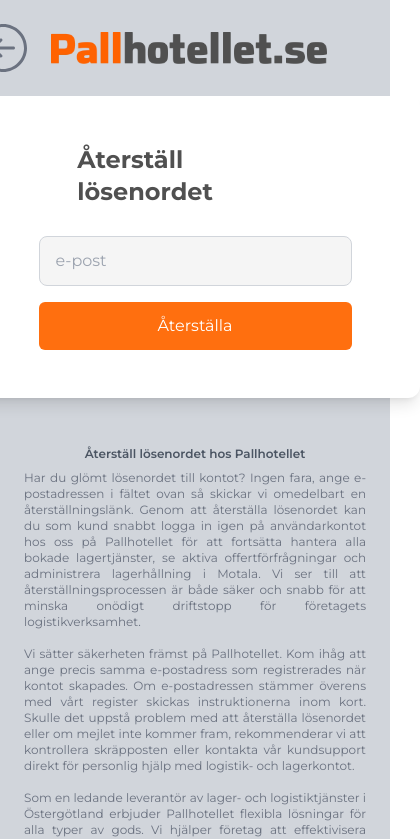
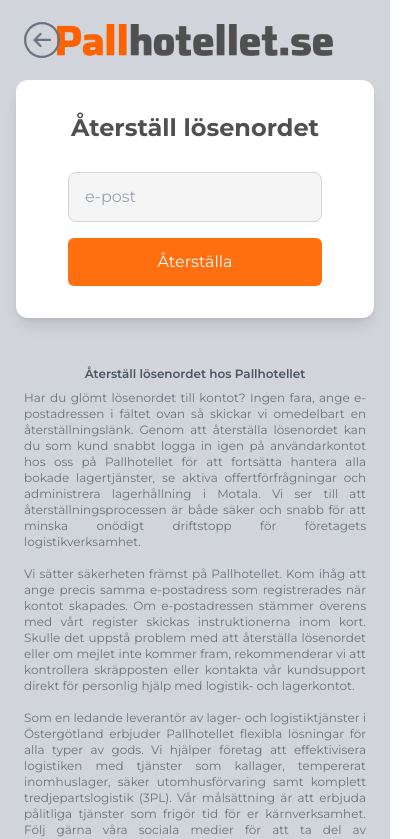
Before and after one commit to mauritzjarl-staging/pallete_hotel1, a Next.js app: page /forgotpassword in a window 390 px wide. Shown: the top 839 px of the page, 420 px wide, since content can reach past the window. Built offline with nearby package versions, Linux system fonts and the light colour scheme.

Commit message:
fixed issues

```diff
--- a/src/app/components/footer.js
+++ b/src/app/components/footer.js
@@ -17,8 +17,8 @@
   return (
     <footer className="md:px-10 px-5 bg-[#001D23]">
       <div className="leading-8 py-8 list-none md:px-20 px-10">
-        <div className="flex md:justify-between justify-center flex-col md:flex-row text-[#808E91]">
-          <div className="py-4 h-auto mt-10 md:w-4/12">
+        <div className="flex lg:justify-between justify-center flex-col lg:flex-row text-[#808E91] lg:gap-8 gap-4">
+          <div className="py-4 h-auto mt-10 lg:w-4/12">
             <img
               width={200}
               height={250}
@@ -26,11 +26,11 @@
               src="/imgs/Pallhotellet.se.webp"
               alt="logo"
             />
-            <p className="text-sm md:w-9/12 hover:text-white md:mt-10">
+            <p className="text-sm lg:w-10/12 hover:text-white lg:mt-10">
               Vi hjälper dig med lagerhållning, godshantering, dokumentation
               och mycket annat!
             </p>
-            <div className="flex my-5 gap-3">
+            <div className="flex flex-wrap my-5 gap-3">
               <Link
                 href="https://www.facebook.com/share/1AW57zVRFg/"
                 target="_blank"
@@ -84,7 +84,7 @@
             </div>
           </div>
 
-          <div className="py-4 md:mt-20 md:w-4/12">
+          <div className="py-4 lg:mt-20 lg:w-4/12">
             <p className="text-lg mb-5 font-semibold text-white">Adress</p>
             <li className="hover:text-white my-3 text-sm">
   <Link
@@ -115,7 +115,7 @@
             />
           </div>
 
-          <div className="py-4 md:mt-20">
+          <div className="py-4 lg:mt-20">
             <p className="text-lg mb-5 text-white font-semibold">Snabblänkar</p>
             <li className="hover:text-white my-3 text-sm">
               <Link href="/">Hem</Link>
--- a/src/app/components/header.js
+++ b/src/app/components/header.js
@@ -15,11 +15,6 @@
   const [menuOpen, setMenuOpen] = useState(false);
   const [dropdownOpen, setDropdownOpen] = useState(false);
   const pathname = usePathname();
-
-  const excludedPaths = ["/logga_in", "/register", "/forgotpassword", "/newpassword", "/sitemap"];
-  if (excludedPaths.some(path => pathname?.startsWith(path))) {
-    return null;
-  }
 
   useEffect(() => {
     if (typeof window !== "undefined") {
@@ -69,6 +64,11 @@
       document.removeEventListener("mousedown", handleClickOutside);
     };
   }, []);
+
+  const excludedPaths = ["/logga_in", "/register", "/forgotpassword", "/newpassword", "/sitemap"];
+  if (excludedPaths.some(path => pathname?.startsWith(path))) {
+    return null;
+  }
 
   return (
     <header
@@ -156,17 +156,17 @@
           </div>
 
           {/* Mobile menu toggler */}
-          <div className="md:hidden">
+          <div className="lg:hidden">
             <button className="text-white" onClick={toggleMenu}>
-              <GiHamburgerMenu /> {/* Mobile menu icon */}
+              <GiHamburgerMenu size={24} /> {/* Mobile menu icon */}
             </button>
           </div>
 
-          <div className="md:w-8/12 hidden md:flex items-center justify-between space-x-2">
+          <div className="lg:w-8/12 hidden lg:flex items-center justify-between space-x-2">
             {/* Desktop menu */}
             <ul
               id="menu"
-              className="hidden md:flex text-nowrap lg:space-x-14 md:space-x-2 lg:text-lg font-semibold "
+              className="hidden lg:flex text-nowrap lg:space-x-6 xl:space-x-14 lg:text-lg font-semibold "
             >
               <li
                 className={`${
@@ -265,9 +265,9 @@
             </ul>
 
             {/* Request for offertförfrågan Button (Desktop) */}
-            <div className="border-2 hidden md:block outline-2 xl:px-6 md:px-2 border-primary rounded-md">
+            <div className="border-2 hidden lg:block outline-2 xl:px-6 lg:px-2 border-primary rounded-md">
               <Link className="w-full" href="/offertforfragan">
-                <button className="hover:text-primary md:py-2 py-1 font-semibold">
+                <button className="hover:text-primary lg:py-2 py-1 font-semibold">
                   Offertförfrågan
                 </button>
               </Link>
@@ -279,7 +279,7 @@
       {/* Mobile Menu - Only shown when toggled */}
 
       {menuOpen && (
-        <div className="md:hidden bg-[#001d24] text-white px-4 z-60 pt-[70px] pb-10">
+        <div className="lg:hidden bg-[#001d24] text-white px-4 z-60 pt-[70px] pb-10">
           <ul className="">
             <Link
               className="w-full"
--- a/src/app/forgotpassword/page.js
+++ b/src/app/forgotpassword/page.js
@@ -10,40 +10,31 @@
   };
 
   return (
-    <div className="flex flex-col items-center justify-center min-h-screen bg-gray-300">
-      <div>
+    <div className="flex flex-col items-center justify-center min-h-screen w-full overflow-x-hidden bg-gray-300">
+      <div className="w-full px-4 sm:px-0 max-w-[449px]">
 
         <div className="w-full">
 
-          <div className="flex items-center w-full px-2 py-6">
-
-            <div className="flex">
+          <div className="flex items-center justify-center w-full py-6 relative">
             <button
               type="button"
               onClick={handleRedirect}
               aria-label="Gå tillbaka till inloggningssidan"
-                className="focus:outline-none focus:ring-2 focus:ring-orange-500 rounded-full"
+              className="absolute left-2 sm:left-0 focus:outline-none focus:ring-2 focus:ring-orange-500 rounded-full"
             >
               <SlArrowLeftCircle
-                  className="text-gray-500 text-start text-5xl cursor-pointer"
+                className="text-gray-500 text-start text-4xl sm:text-5xl cursor-pointer"
               />
             </button>
-            </div>
-
-
-            <div className="flex px-6 justify-center  items-center">
             <img
               src="/imgs/Pallhotellet.seTransparent.webp"
               alt="Pallhotellet Logo"
-                className="h-8 w-auto"
-                height={500}
-                width={500}
+              className="h-8 sm:h-10 w-auto"
             />
           </div>
-          </div>
-          <section className="bg-white p-12  mx-auto rounded-xl shadow-lg w-[449px]">
-            <div className="text-2xl font-bold  text-[#505050] mb-6">
-              <h1 className="flex justify-center mx-auto w-4/6">Återställ lösenordet</h1>
+          <section className="bg-white p-8 sm:p-12 mx-auto rounded-xl shadow-lg w-full">
+            <div className="text-2xl font-bold text-[#505050] mb-6">
+              <h1 className="text-center w-full">Återställ lösenordet</h1>
             </div>
 
             <form className="space-y-4 px-5">
@@ -73,7 +64,7 @@
       </div>
 
       {/* Info text to increase word count and add local SEO context */}
-      <div className="mt-12 max-w-xl text-center text-xs text-gray-500 px-6 pb-8">
+      <div className="mt-12 w-full max-w-xl text-center text-xs text-gray-500 px-6 pb-8">
         <h2 className="font-semibold text-gray-600 mb-2">Återställ lösenordet hos Pallhotellet</h2>
         <p className="mb-4 text-justify sm:text-center">
           Har du glömt lösenordet till kontot? Ingen fara, ange e-postadressen i fältet ovan så skickar vi omedelbart en återställningslänk. Genom att återställa lösenordet kan du som kund snabbt logga in igen på användarkontot hos oss på Pallhotellet för att fortsätta hantera alla bokade lagertjänster, se aktiva offertförfrågningar och administrera lagerhållning i Motala. Vi ser till att återställningsprocessen är både säker och snabb för att minska onödigt driftstopp för företagets logistikverksamhet.
```
Lines whose indentation alone changed are shown as unchanged.
